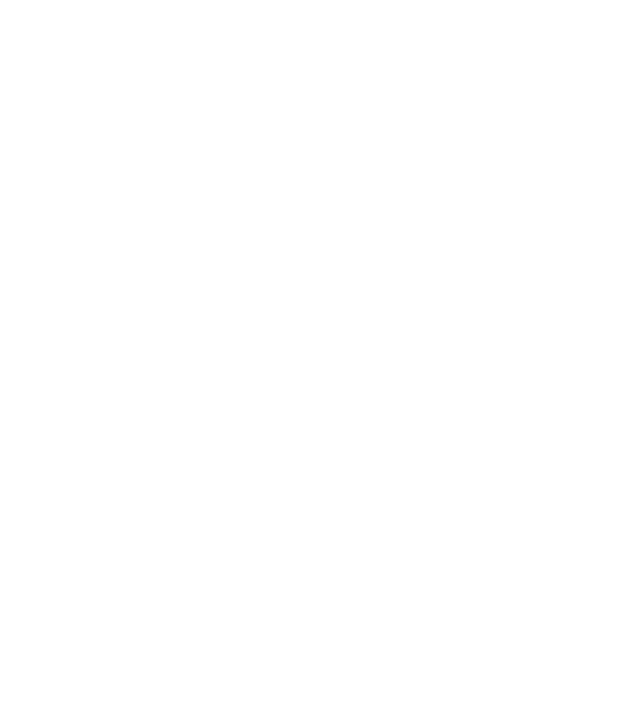
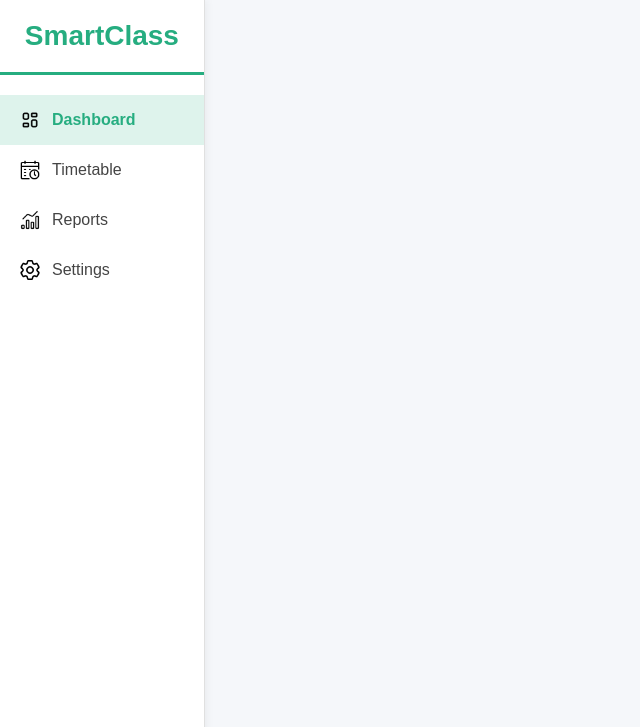
Before and after one commit to KrishnaIndoria/SIH-25, a website: page node_app/public/viewTT.html in a window 1280 px wide. Shown: the top 727 px of the page, without its empty margins (0-640 px from the left). Drawn offline with Linux system fonts and the light colour scheme.

Commit message:
modified

```diff
--- /dev/null
+++ b/node_app/public/css/viewTT.css
@@ -0,0 +1,64 @@
+/* Reset */
+* {
+    margin: 0;
+    padding: 0;
+    box-sizing: border-box;
+}
+body {
+    font-family: Arial, sans-serif;
+    display: flex;
+    height: 100vh;
+    background: #f5f7fa;
+    color: #333;
+}
+
+/* Sidebar */
+#nav {
+    width: 16vw;
+    background-color: #ffffff;
+    border-right: 1px solid #e0e0e0;
+    display: flex;
+    flex-direction: column;
+    padding: 20px 0;
+    box-shadow: 2px 0 8px rgba(0,0,0,0.05);
+}
+#navhead {
+    font-size: 28px;
+    font-weight: bold;
+    padding: 0 20px 20px;
+    color: #26ad80;
+}
+#line {
+    background-color: #26ad80;
+    height: 3px;
+    margin-bottom: 20px;
+}
+.nav-btn, #logout {
+    border: none;
+    background: none;
+    cursor: pointer;
+    padding: 15px 20px;
+    display: flex;
+    align-items: center;
+    gap: 12px;
+    font-size: 16px;
+    color: #444;
+    transition: background 0.3s ease, color 0.3s ease;
+}
+.nav-btn:hover {
+    background: rgba(38, 173, 128, 0.1);
+    color: #26ad80;
+}
+.nav-btn.active {
+    background: rgba(38, 173, 128, 0.15);
+    color: #26ad80;
+    font-weight: bold;
+}
+#logout {
+    margin-top: auto;
+    font-weight: bold;
+    color: #e63946;
+}
+#logout:hover {
+    background: rgba(230, 57, 70, 0.1);
+}
--- a/node_app/public/viewTT.html
+++ b/node_app/public/viewTT.html
@@ -0,0 +1,41 @@
+<!DOCTYPE html>
+<html lang="en">
+<head>
+    <meta charset="UTF-8">
+    <meta name="viewport" content="width=device-width, initial-scale=1.0">
+    <title>View TimeTable</title>
+    <link rel="stylesheet" href="./css/viewTT.css">
+</head>
+<body>
+    <!-- Sidebar -->
+    <div id="nav">
+        <button onclick="window.location.href='./dashboard.html'" id="navhead" style="border: none; background: none;cursor: pointer;">SmartClass</button>
+        <div id="line"></div>
+
+        <button class="nav-btn active" onclick="window.location.href='./dashboard.html'">
+            <img src="./Images/dashboard.png" alt="tt" height="20" width="20">
+            <span>Dashboard</span>
+        </button>
+
+        <button class="nav-btn" onclick="window.location.href='./createTT.html'">
+            <img src="./Images/calendarBW.png" alt="tt" height="20" width="20">
+            <span>Timetable</span>
+        </button>
+
+        <button class="nav-btn" onclick="window.location.href='./reports.html'">
+            <img src="./Images/bar-chartBW.png" alt="reports" height="20" width="20">
+            <span>Reports</span>
+        </button>
+
+        <button class="nav-btn" onclick="window.location.href='./settings.html'">
+            <img src="./Images/settingBW.png" alt="settings" height="20" width="20">
+            <span>Settings</span>
+        </button>
+
+        <button id="logout">
+            <img src="./Images/logout.png" alt="logout" height="20" width="20">
+            <span style="color: red;">Logout</span>
+        </button>
+    </div>
+</body>
+</html>
```
Also changed, not shown: node_app/public/createTT.html (+1 -1 lines), node_app/public/settings.html (+38 -0 lines).
